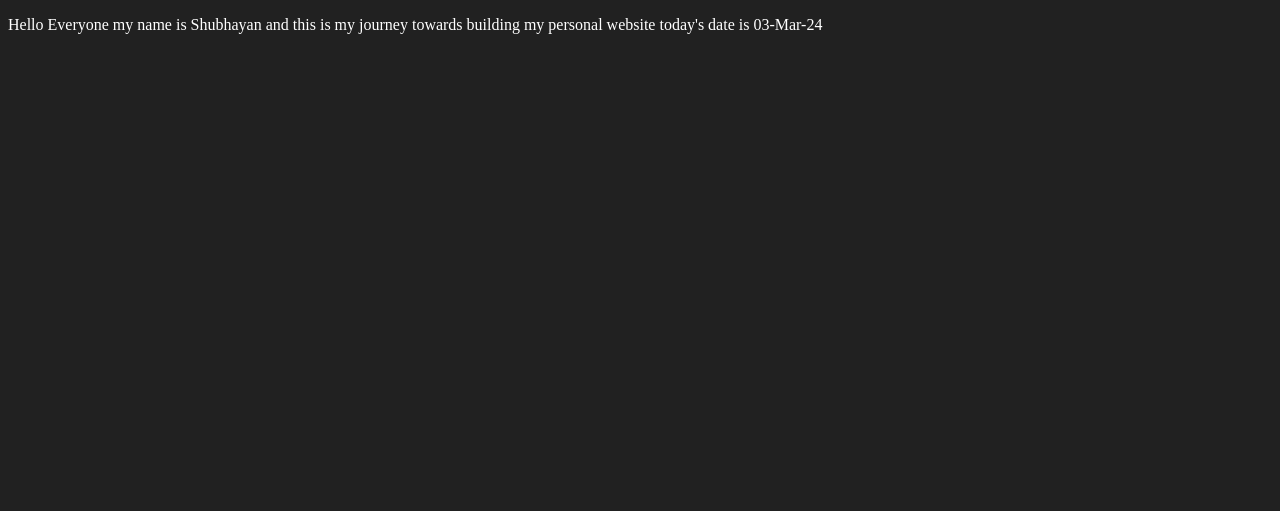
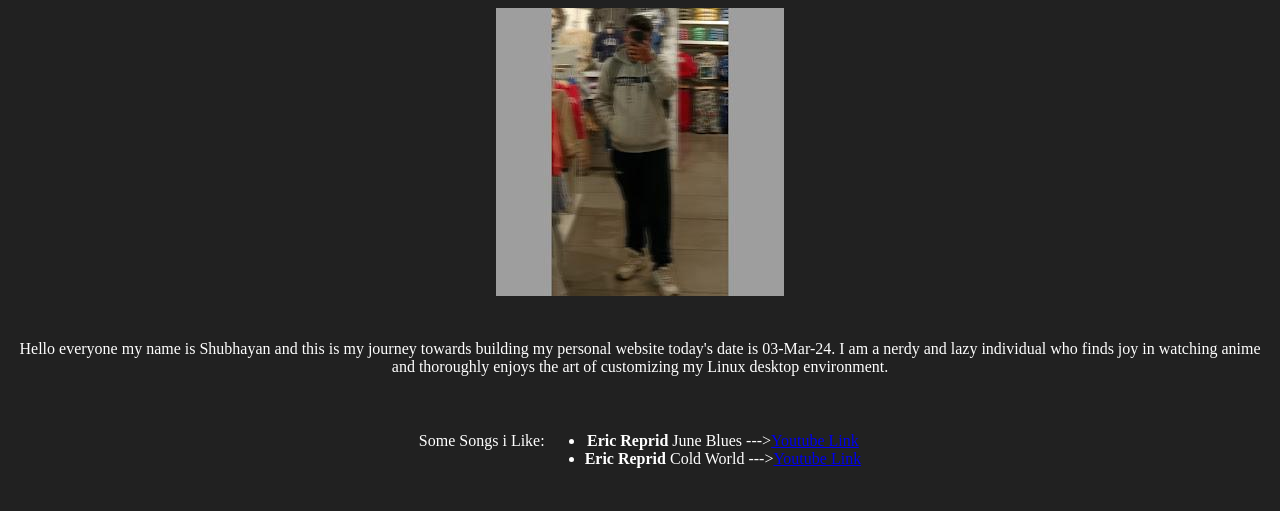
Before and after one commit to S11UB11AYAN/shubhayan, a plain HTML site: page index.html in a window 1280 px wide. Drawn offline with Linux system fonts and the light colour scheme.

Commit message:
starting my website journey

```diff
--- a/css/style.css
+++ b/css/style.css
@@ -2,3 +2,12 @@ body{
 	background-color: #212121;
 	color: #fff;
 }
+
+.hero{
+	height: 500px;
+	width: 100%;
+	display: flex;
+	justify-content:center;
+	flex-wrap: wrap;
+	text-align: center;
+}
--- a/index.html
+++ b/index.html
@@ -8,6 +8,25 @@
 		<link href="css/style.css" rel="stylesheet">
 	</head>
 	<body>
-		<p>Hello Everyone my name is Shubhayan and this is my journey towards building my personal website today's date is 03-Mar-24</p>
+		<div class="hero">
+			<div class="profile_image">
+				<img src="assets/myImage.jpeg" alt="">
+			</div>
+			<p>
+			Hello everyone my name is Shubhayan and this is my journey towards building my personal website today's date is 03-Mar-24.
+			I am a nerdy and lazy individual who finds joy in watching anime and thoroughly enjoys the art of customizing my Linux desktop environment.
+			</p>
+			<p>
+			Some Songs i Like:
+			</p>
+			<ul>
+				<li>
+					<b>Eric Reprid</b> June Blues ---><a href="https://www.youtube.com/watch?v=gfLRNwi0Dl0">Youtube Link</a>
+				</li>
+				<li>
+					<b>Eric Reprid</b> Cold World ---><a href="https://www.youtube.com/watch?v=jFgSu7t76vA">Youtube Link</a>
+				</li>
+			</ul>
+		</div>
 	</body>
 </html>
```
